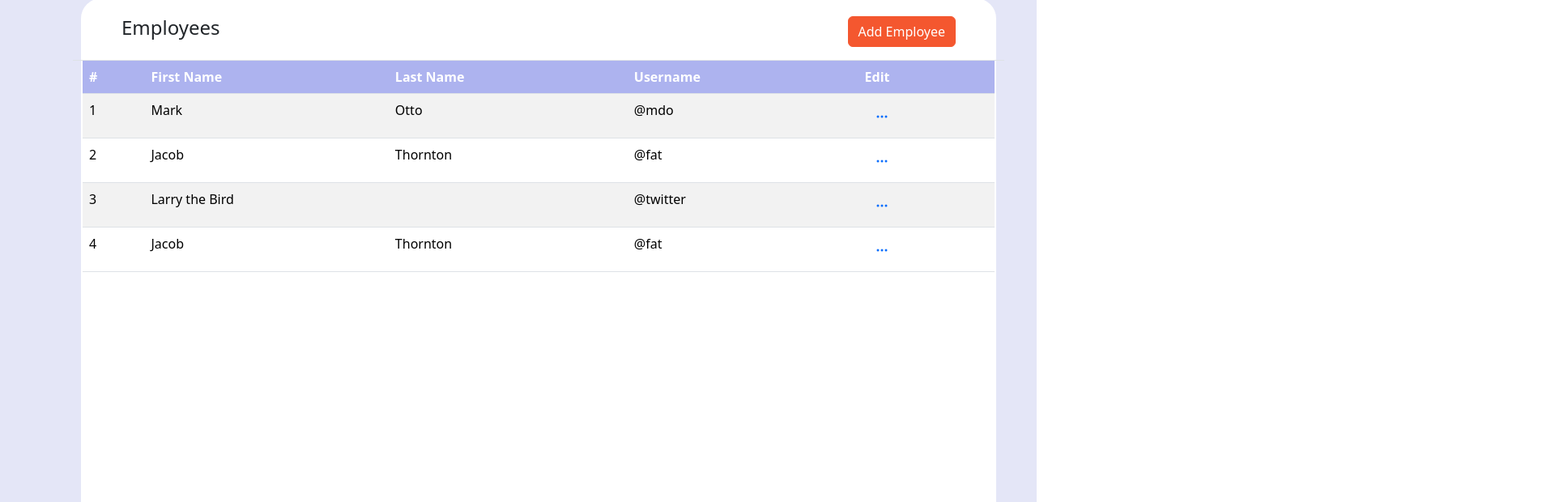
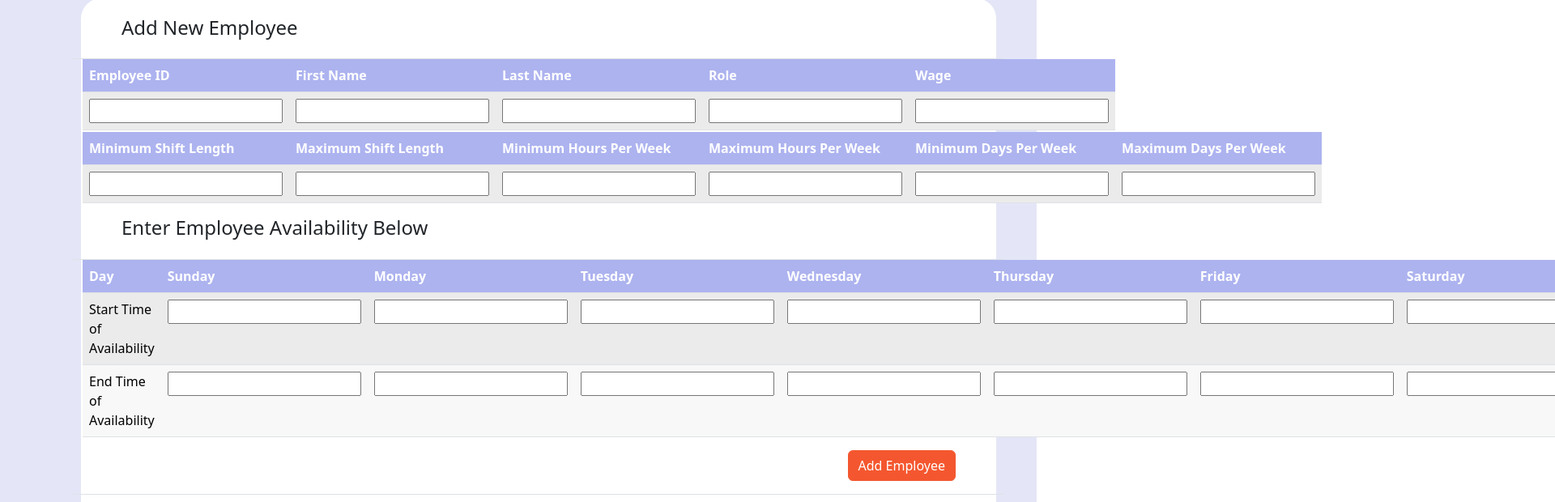
Before and after one commit to rrbannon2/ScheduleHQ, a React (Create React App) app in the folder Schedule/static/: page / in a window 1280 px wide. Shown: the part 156-776 px from the top of the page at 81% size, 1920 px wide, since content can reach past the window. Built offline with nearby package versions, Linux system fonts and the light colour scheme.

Commit message:
Created Add new employee table under react/new design

```diff
--- a/Schedule/static/src/App.js
+++ b/Schedule/static/src/App.js
@@ -2,13 +2,14 @@ import React from 'react';
 import StickyNavbar from './components/TopNavbar/StickyNavbar';
 import VerticalNavbar from './components/VerticalNavbar/VerticalNavbar';
 import EmployeeTable from './components/EmployeeTable/EmployeeTable';
-
+import AddEmployeeTable from './components/AddEmployeeTable/AddEmployeeTable';
 const App = () => {
   return (
     <div style={{backgroundColor: '#E4E6F7'}}>
       <StickyNavbar />
       {/* <VerticalNavbar /> */}
-      <EmployeeTable />
+      {/* <EmployeeTable /> */}
+      <AddEmployeeTable />
     </div>
   );
 };
--- /dev/null
+++ b/Schedule/static/src/components/AddEmployeeTable/AddEmployeeTable.css
@@ -0,0 +1,40 @@
+.tableContainer {
+    margin: 50px 50px 0 100px;
+    height: 90vh;
+}
+.containerTitle {
+    padding: 20px 0;
+    border: 2px solid #fff;
+    border-radius: 25px;
+    height: 85vh;
+    background-color: #fff;
+}
+
+.table.table.table-striped > thead > tr > th {
+    background-color: #ADB3EF;
+    color:#fff;
+}
+
+.table.table.table-striped > tbody > tr > td {
+    background-color: #F8F8F8;
+}
+/* .table.table.table-striped > tbody > tr > td > input{ */
+    /* width:75%; */
+    /* width:fit-content; */
+/* } */
+
+#addEmployee {
+    background-color: #F4572F;
+    border-color: #F4572F;
+}
+
+/*
+#4C5DDD
+#1720F5
+#BEC5FF
+#E4E6F7
+#F4572F
+#6B5962
+#ACA1A3
+#ADB3EF
+*/
--- /dev/null
+++ b/Schedule/static/src/components/AddEmployeeTable/AddEmployeeTable.jsx
@@ -0,0 +1,122 @@
+import React, {useState} from 'react';
+import { Table, Button, Row, Col } from 'react-bootstrap';
+import './AddEmployeeTable.css';
+import AddEmployeeModal from '../AddEmployeeModal/AddEmployeeModal';
+
+const AddEmployeeTable = () => {
+    const [showModal, setShowModal] = useState(false);
+    console.log(showModal);
+    return (
+        <div className='tableContainer'>
+            <div className='containerTitle'>
+                <Row className='d-flex align-items-center pb-3 px-5 square border-bottom'>
+                    <Col className='align-items-center'>
+                        <h4>Add New Employee</h4>
+                    </Col>
+                </Row>
+                <Table striped hover>
+                    <thead>
+                        <tr>
+                            <th>Employee ID</th>
+                            <th>First Name</th>
+                            <th>Last Name</th>
+                            <th>Role</th>
+                            <th>Wage</th>
+                        </tr>
+                    </thead>
+                    <tbody>
+                        <tr>
+                            <td><input id = "id"/></td>
+                            <td><input id = "firstName" type = "text"/></td>
+                            <td><input id = "lastName" type = "text"/></td>
+                            <td><input id="role" /></td>
+                            <td><input id = "wage"/></td>
+                            {/* <td>
+                                <Button variant='link' onClick={() => setShowModal(true)}>
+                                    <svg xmlns="http://www.w3.org/2000/svg" width="16" height="16" fill="currentColor" className="bi bi-three-dots" viewBox="0 0 16 16">
+                                        <path d="M3 9.5a1.5 1.5 0 1 1 0-3 1.5 1.5 0 0 1 0 3m5 0a1.5 1.5 0 1 1 0-3 1.5 1.5 0 0 1 0 3m5 0a1.5 1.5 0 1 1 0-3 1.5 1.5 0 0 1 0 3" />
+                                    </svg>
+                                </Button>
+                            </td> */}
+                        </tr>
+                    </tbody>
+                    <tr><td></td></tr>
+                    <thead>
+                        <tr>
+                            <th>Minimum Shift Length</th>
+                            <th>Maximum Shift Length</th>
+                            <th>Minimum Hours Per Week</th>
+                            <th>Maximum Hours Per Week</th>
+                            <th>Minimum Days Per Week</th>
+                            <th>Maximum Days Per Week</th>
+                        </tr>
+                    </thead>
+                    <tbody>
+                        <tr>
+                            <td><input id="short_shift" type="text"/></td>
+                            <td><input id="long_shift" type="text"/></td>
+                            <td><input id="min_weekly_hours" type="text"/></td>
+                            <td><input id="max_weekly_hours" type="text"/></td>
+                            <td><input id="min_days" type="text"/></td>
+                            <td><input id="max_days" type="text"/></td>
+                        </tr>
+                    </tbody>
+                </Table>
+                <Row className='d-flex align-items-center pb-3 px-5 square border-bottom'>
+                    <Col className='align-items-center'>
+                        <h4>Enter Employee Availability Below</h4>
+                    </Col>
+                </Row>
+                <Table striped hover>
+                    <thead>
+                        <tr>
+                            <th>Day</th>
+                            <th>Sunday</th>
+                            <th>Monday</th>
+                            <th>Tuesday</th>
+                            <th>Wednesday</th>
+                            <th>Thursday</th>
+                            <th>Friday</th>
+                            <th>Saturday</th>
+                        </tr>
+                    </thead>
+                    <tbody>
+                        <tr>
+                            <td><text>Start Time of Availability</text></td>
+                            <td><input id="sunday_1" type="text"/></td>
+                            <td><input id="monday_1" type="text"/></td>
+                            <td><input id="tuesday_1" type="text"/></td>
+                            <td><input id="wednesday_1" type="text"/></td>
+                            <td><input id="thursday_1" type="text"/></td>
+                            <td><input id="friday_1" type="text"/></td>
+                            <td><input id="saturday_1" type="text"/></td>
+                        </tr>
+
+                        <tr>
+                            <td><text>End Time of Availability</text></td>
+                            <td><input id="sunday_2" type="text"/></td>
+                            <td><input id="monday_2" type="text"/></td>
+                            <td><input id="tuesday_2" type="text"/></td>
+                            <td><input id="wednesday_2" type="text"/></td>
+                            <td><input id="thursday_2" type="text"/></td>
+                            <td><input id="friday_2" type="text"/></td>
+                            <td><input id="saturday_2" type="text"/></td>
+                        </tr>
+                    </tbody>
+                </Table>
+                <Row className='d-flex align-items-center pb-3 px-5 square border-bottom'>
+                    <Col className='d-flex justify-content-end'>
+                        <Button id='addEmployee'>
+                            Add Employee
+                        </Button>
+                    </Col>
+                </Row>
+            </div>
+            {showModal &&
+                    <AddEmployeeModal show={showModal} handleClose={() => setShowModal(false)}/>
+                }
+        </div>
+    );
+};
+
+export default AddEmployeeTable;
```
Also changed, not shown: 1 other file (tests, documents, lock files or other folders).
